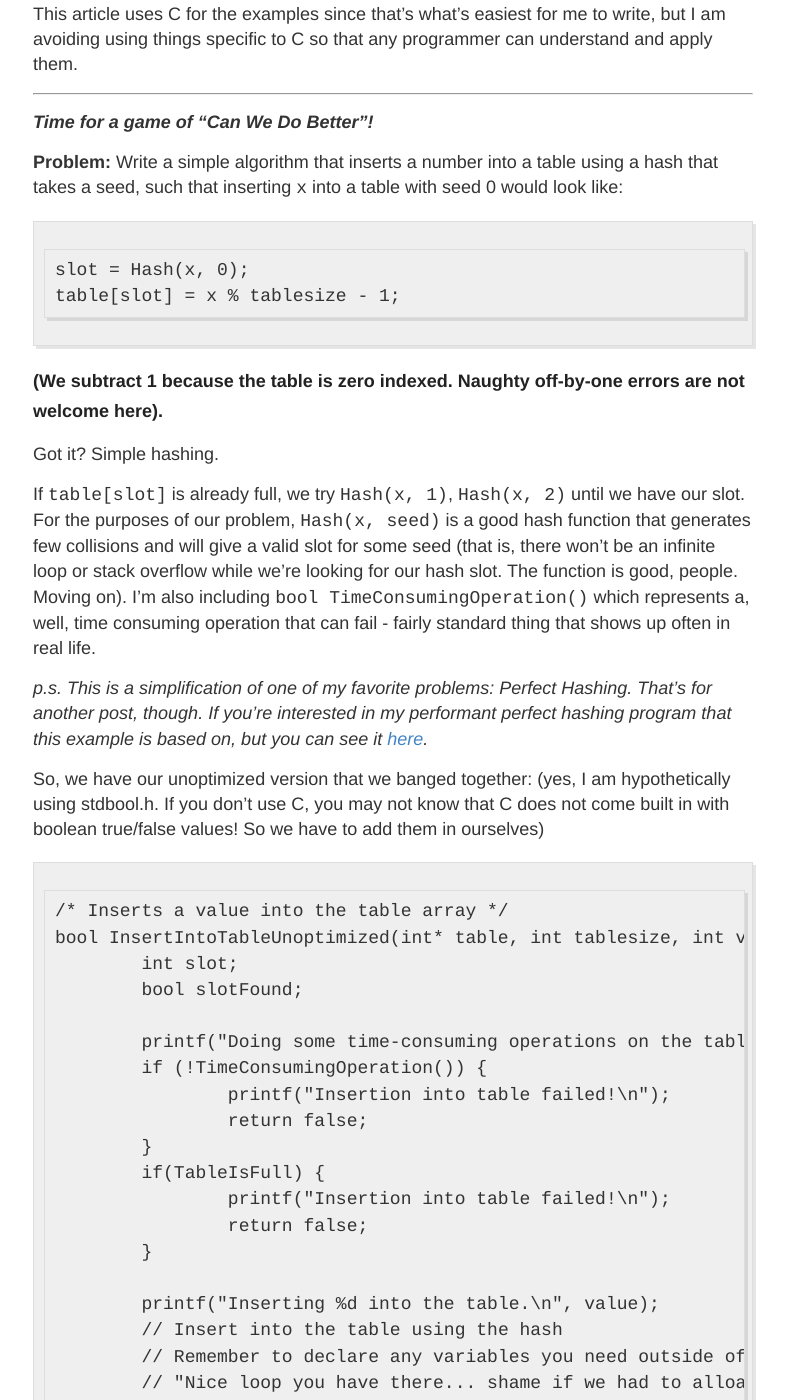
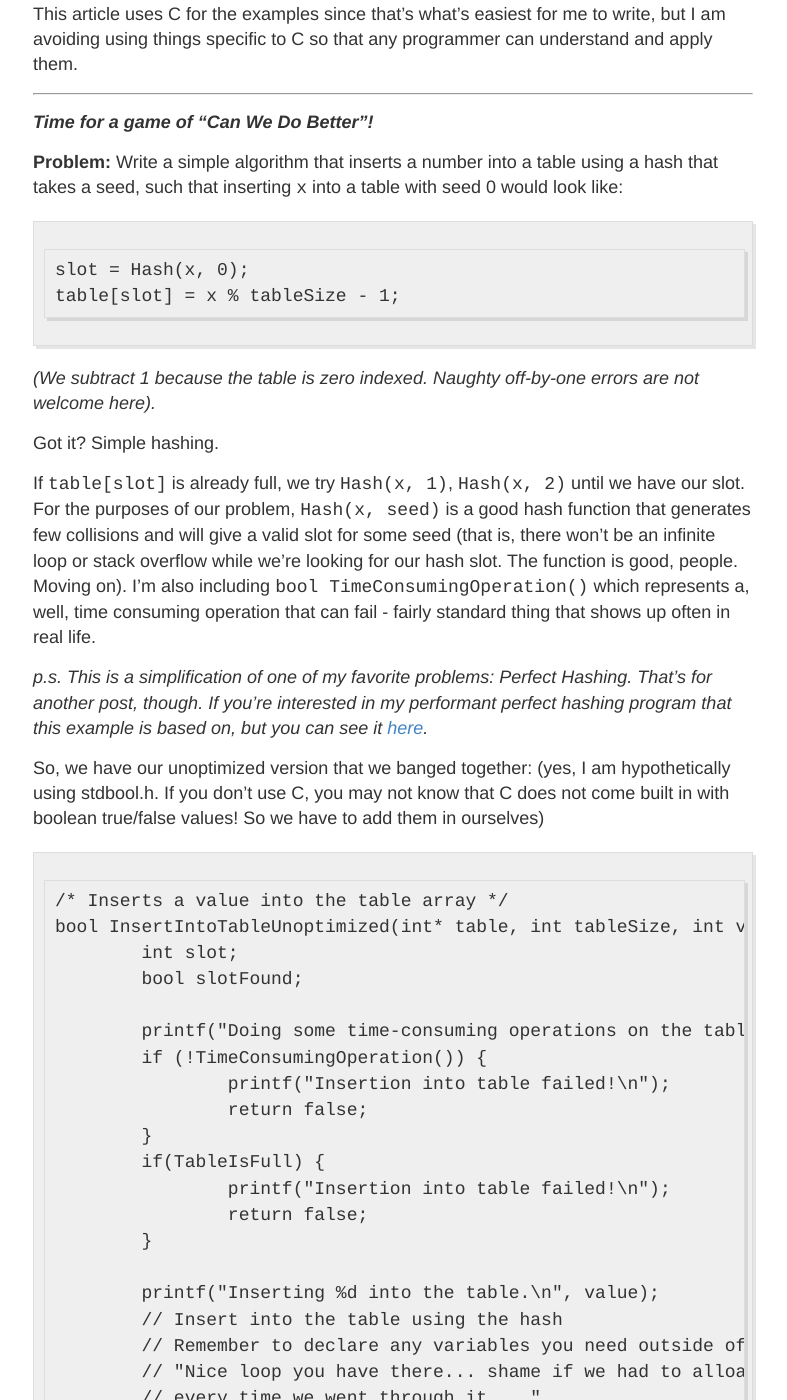
Before and after one commit to mrb113/mrb113.github.io, a Jekyll site: the page built from _posts/2015-7-19-But-Can-We-Do-Better.md, in a window 1280 px wide and 1400 px high, scrolled down 739 px. Shown: the whole window, without its empty margins (247-1034 px from the left). Built offline with Jekyll 4.4.1, drawn with Linux system fonts in a browser that asks for light colours; Markdown is read by kramdown in place of the engine named in the settings; some of the changed text lies outside the part shown.

Commit message:
What is github markdown anyway

````diff
--- a/_posts/2015-7-19-But-Can-We-Do-Better.md
+++ b/_posts/2015-7-19-But-Can-We-Do-Better.md
@@ -21,9 +21,9 @@
 **Problem:** Write a simple algorithm that inserts a number into a table using a hash that takes a seed, such that inserting `x` into a table with seed 0 would look like:
 ```
 slot = Hash(x, 0);
-table[slot] = x % tablesize - 1;
+table[slot] = x % tableSize - 1;
 ```
-######(We subtract 1 because the table is zero indexed. Naughty off-by-one errors are not welcome here).
+*(We subtract 1 because the table is zero indexed. Naughty off-by-one errors are not welcome here).*
 
 Got it? Simple hashing.
 
@@ -35,7 +35,7 @@
 
 ```
 /* Inserts a value into the table array */
-bool InsertIntoTableUnoptimized(int* table, int tablesize, int value) {
+bool InsertIntoTableUnoptimized(int* table, int tableSize, int value) {
 	int slot;
 	bool slotFound;
 
@@ -58,7 +58,7 @@
 	int seed = 0;
 	slotFound = false;
 	while (!slotFound) {
-		slot = Hash(value, seed) % tablesize  - 1;
+		slot = Hash(value, seed) % tableSize  - 1;
 		if (table[slot] == 0) {
 			// Slot is occupied - try again.
 			seed++;
@@ -82,7 +82,7 @@
 
 ```
 /* Inserts a value into the table array */
-bool InsertIntoTableBetter(int* table, int tablesize, int value) {
+bool InsertIntoTableBetter(int* table, int tableSize, int value) {
 	int slot;
 	int seed;
 	bool slotFound;
@@ -106,7 +106,7 @@
 	seed = 0;
 	slotFound = false;
 	while (!slotFound) {
-		slot = Hash(value, seed) % tablesize - 1;
+		slot = Hash(value, seed) % tableSize - 1;
 		if (table[slot] == 0) {
 			// Slot is occupied - try again.
 			seed++;
@@ -194,10 +194,12 @@
 Ready?
 
 Make the tableSize a power of two! Then we can take advantage of a binary operation instead of mod. This is much more efficient on a processor level because there are single processor operations for this as opposed to mod which requires special hardware or complicated algorithms, which makes things rough if we want to run this on Bertha's Cheapo FPGA.
+
 ```
 // Works if the tableSize is a power of 2.
 slot = Hash(value, seed) & tableSize - 1;
 ```
+
 Now, if you'll excuse me, I'll pull the "verification is left to the curious reader" trick now.
 
 **...but can we do better?**
@@ -224,7 +226,8 @@
 	// x + 0, or just x
 }
 ```
-We'd of course use the `HashZeroInlined(x)` function first in our program. If it failed, then we'd go ahead with the loop that finds a seed that works using `Hash(x, seed).
+We'd of course use the `HashZeroInlined(x)` function first in our program. If it failed, then we'd go ahead with the loop that finds a seed that works using `Hash(x, seed)`.
+
 **...but can we do better?**
 
 ###Double Bonus Round: Compression
````
